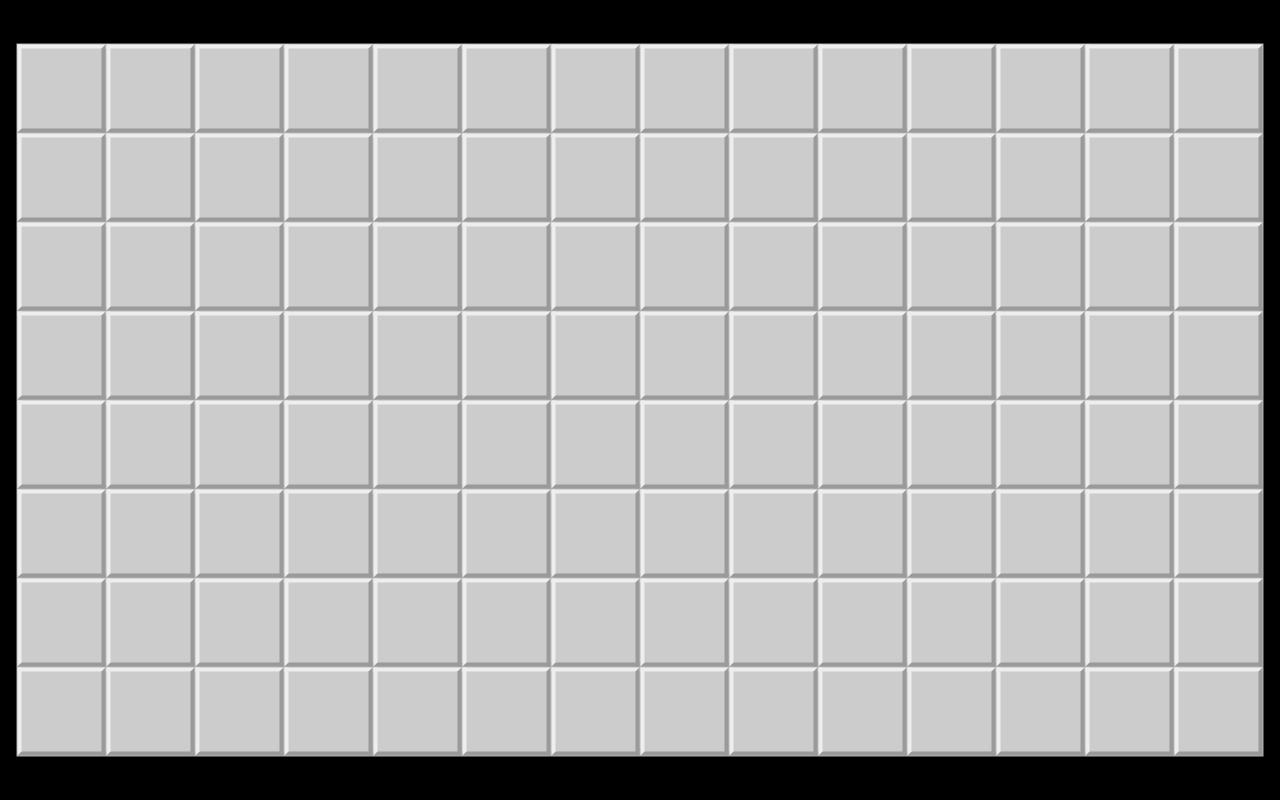
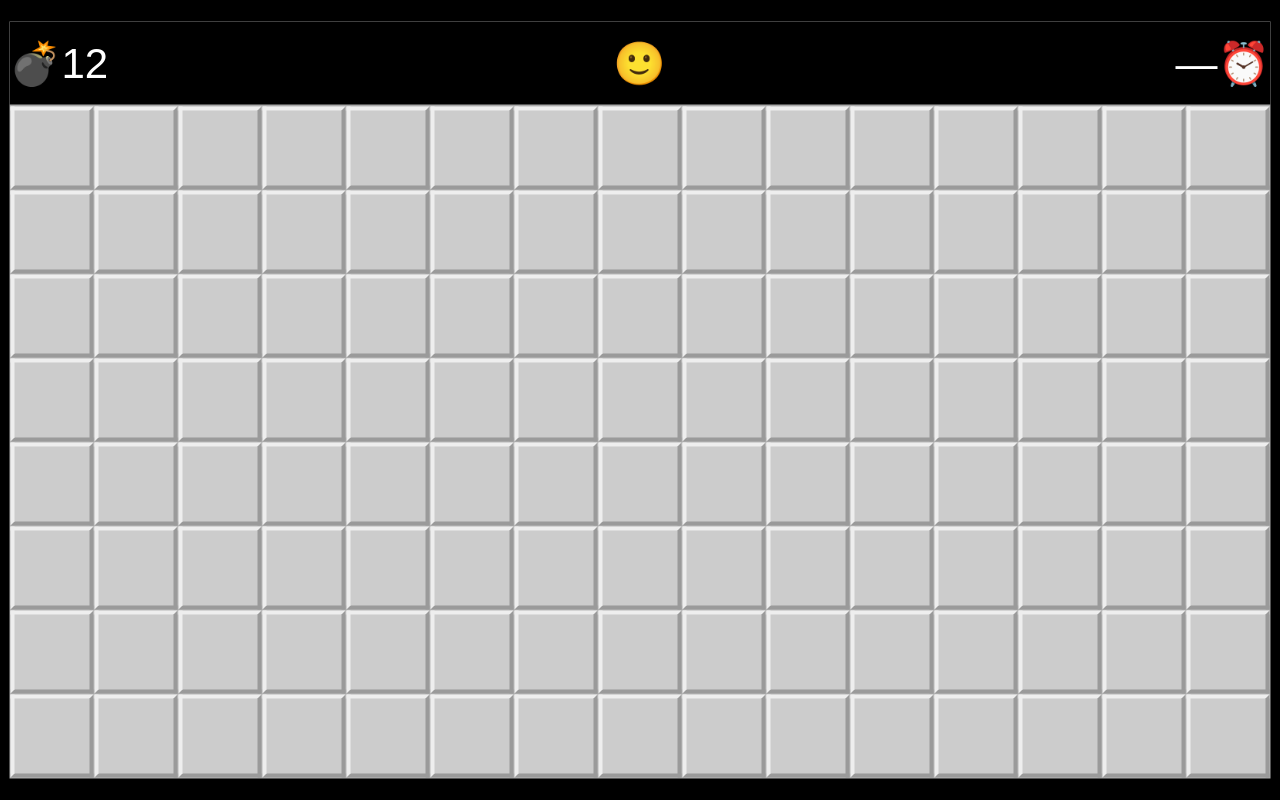
Before and after one commit to uffefl/minesweeper, a plain HTML site: page index.html in a window 1280 px wide. Both pictures are taken after a click on the button "Start!". Drawn offline with nearby package versions, Linux system fonts and the light colour scheme.

Commit message:
* Added mines remaining count * Added time display * New formula for determining board size

```diff
--- a/minesweeper.js
+++ b/minesweeper.js
@@ -94,6 +94,9 @@
 		Height;
 		MoatSize;
 
+		MineCount;
+		FlagCount;
+
 		constructor(numTiles,density,moatSize)
 		{
 			this.NumTiles = numTiles;
@@ -110,6 +113,8 @@
 			let queue = [];
 			console.log("Update()","Starting game...");
 			let root = game.Start();
+			let remaining = $("#remaining");
+			let time = $("#time");
 			root.addClass("active");
 			root.on("click contextmenu touchend","tile", OnFirstClick);
 			await WaitForGo();
@@ -211,6 +216,7 @@
 			{
 				await Wait(0);
 				if ((won || lost) && !queue.length) break;
+				time.text(Math.floor((new Date()-time0)/1000));
 				for (let i=0; queue.length && i<5; i++)
 				{
 					let tile = queue.pop();
@@ -315,7 +321,18 @@
 			function Flag(tile)
 			{
 				if (!tile.is(".hidden")) return;
-				tile.toggleClass("flag");
+				let removing = tile.is(".flag");
+				if (removing)
+				{
+					game.FlagCount--;
+					tile.removeClass("flag");
+				}
+				else
+				{
+					game.FlagCount++;
+					tile.addClass("flag");
+				}
+				remaining.text(game.MineCount - game.FlagCount);
 				ConsiderNeighbors(tile);
 				CheckWin();
 			}
@@ -364,9 +381,18 @@
 			// 	vw = vh = Math.min(vw,vh)*0.8;
 			// }
 
-			let a = this.NumTiles + 4*this.MoatSize*this.MoatSize;
-			let b = 2*this.MoatSize*(vh + vw);
-			let c = -vw*vh;
+			// (vw-2*moat*dim)*(vh-(2*moat+1)*dim) = numTiles*dim*dim
+			// vw*vh-2*moat*dim*vh-vw*(2*moat+1)*dim+2*moat*dim*(2*moat+1)*dim = numTiles*dim*dim
+			// -dim*2*moat*vh-dim*vw*(2*moat+1)+dim*dim*2*moat*(2*moat+1)-numTiles*dim*dim = -vw*vh
+			// dim*dim*(2*moat*(2*moat+1)-numTiles) + dim*(-2*moat*vh-vw*(2*moat+1)) + vw*vh = 0
+
+			let a = 2*this.MoatSize*(2*this.MoatSize+1)-this.NumTiles;
+			let b = -vh*2*this.MoatSize - vw*(2*this.MoatSize+1);
+			let c = vw*vh;
+
+			// let a = this.NumTiles + 4*this.MoatSize*this.MoatSize;
+			// let b = 2*this.MoatSize*(vh + vw);
+			// let c = -vw*vh;
 			let d = b*b - 4*a*c;
 			let s1 = (-b + Math.sqrt(d))/2/a;
 			let s2 = (-b - Math.sqrt(d))/2/a;
@@ -376,12 +402,17 @@
 			this.Height = Math.floor(vh/dim);
 
 			// let notify = $("body").make("div.notify")
-			// 	.text(`desired ${this.NumTiles} and got ${(this.Width-2*this.MoatSize)*(this.Height-2*this.MoatSize)}`);
+			// 	.text(`desired ${this.NumTiles} and got ${(this.Width-2*this.MoatSize)*(this.Height-2*this.MoatSize-1)}`);
 			// setTimeout(_ => notify.remove(), 2000);
-			console.log(`desired ${this.NumTiles} and got ${(this.Width-2*this.MoatSize)*(this.Height-2*this.MoatSize)}`);
+			console.log(`desired ${this.NumTiles} and got ${(this.Width-2*this.MoatSize)*(this.Height-2*this.MoatSize-1)}`);
 
 			let root = $("#minesweeper");
 			root.children().remove();
+
+			let status = root.make("div#status");
+			let remaining = status.make("div#remaining").text("—");
+			let forfeit = status.make("button#forfeit").text("Forfeit!");
+			let time = status.make("div#time").text("—");
 
 			root[0].style.setProperty("--dim", dim+"px");
 
@@ -389,7 +420,7 @@
 			root[0].style.setProperty("--height",this.Height);
 			root[0].style.setProperty("--min",Math.min(this.Width,this.Height));
 			root[0].style.setProperty("--max",Math.max(this.Width,this.Height));
-			for (let y=0; y<this.Height; y++)
+			for (let y=1; y<this.Height; y++)
 			{
 				for (let x=0; x<this.Width; x++)
 				{
@@ -399,17 +430,18 @@
 					tile[0].style.setProperty("--w",1);
 					tile[0].style.setProperty("--h",1);
 					tile[0].style.setProperty("--rnd",Math.random());
-					tile.toggleClass("moat",x<this.MoatSize || x>this.Width-this.MoatSize-1 || y<this.MoatSize || y>this.Height-this.MoatSize-1);
+					tile.toggleClass("moat",x<this.MoatSize || x>this.Width-this.MoatSize-1 || y<this.MoatSize+1 || y>this.Height-this.MoatSize-1);
 					tile.addClass(`nt-x${x-1}y${y-1}`); tile.addClass(`nt-x${ x }y${y-1}`); tile.addClass(`nt-x${x+1}y${y-1}`);
 					tile.addClass(`nt-x${x-1}y${ y }`);                                     tile.addClass(`nt-x${x+1}y${ y }`);
 					tile.addClass(`nt-x${x-1}y${y+1}`); tile.addClass(`nt-x${ x }y${y+1}`); tile.addClass(`nt-x${x+1}y${y+1}`);
 				}
 			}
-			let mineCount = this.Density*this.Width*this.Height;
-			for (let i=0; i<mineCount; i++)
+			this.FlagCount = 0;
+			this.MineCount = Math.round(this.Density*this.Width*(this.Height-1));
+			for (let i=0; i<this.MineCount; i++)
 			{
 				let x = Math.floor(Math.random()*(this.Width - 2*this.MoatSize - 0.0001)) + this.MoatSize;
-				let y = Math.floor(Math.random()*(this.Height - 2*this.MoatSize - 0.0001)) + this.MoatSize;
+				let y = Math.floor(Math.random()*(this.Height - 2*this.MoatSize - 1 - 0.0001)) + this.MoatSize + 1;
 				let tile = root.find(`> tile#x${x}y${y}`);
 				if (!tile.length || tile.is(".bomb"))
 				{
@@ -429,6 +461,7 @@
 					tile.addClass(`neighbor-${count}`);//.text(count||"")
 				}
 			}
+			remaining.text(this.MineCount);
 			return root;
 		}
 
--- a/minesweeper.less
+++ b/minesweeper.less
@@ -244,6 +244,60 @@
 			border: var(--rise) inset var(--light);
 		}
 	}
+
+	div#status
+	{
+		position: absolute;
+		top: 0;
+		left: 0;
+		right: 0;
+		height: calc(var(--dim) - var(--gap));
+		line-height: calc(var(--dim) - var(--gap));
+		background: #000;
+		color: #fff;
+		font-size: var(--number-size);
+		display: flex;
+		flex-direction: row;
+		justify-content: space-between;
+		align-items: center;
+	}
+
+	div#remaining
+	{
+		width: 40%;
+		text-align: left;
+		&::before
+		{
+			content: "💣";
+		}
+	}
+
+	div#time
+	{
+		width: 40%;
+		text-align: right;
+		&::after
+		{
+			content: "⏰";
+		}
+	}
+
+	button#forfeit
+	{
+		appearance: none;
+		border: none;
+		background: transparent;
+		color: #fff;
+		height: var(--dim);
+		width: var(--dim);
+		font-size: 0;
+	}
+	button#forfeit::before
+	{
+		content: "🙂";
+		display: block;
+		font-size: var(--number-size);
+	}
 }
 
 body
```
Also changed, not shown: minesweeper.css.
